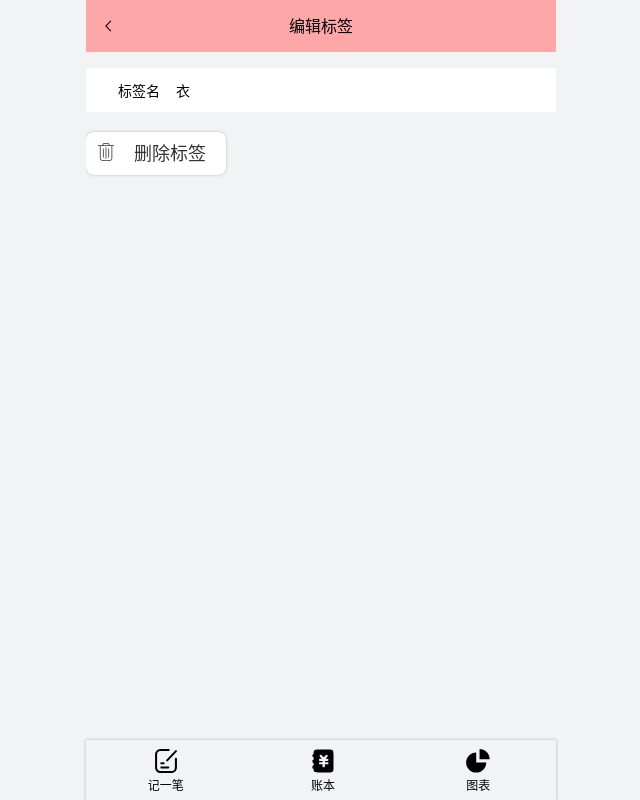
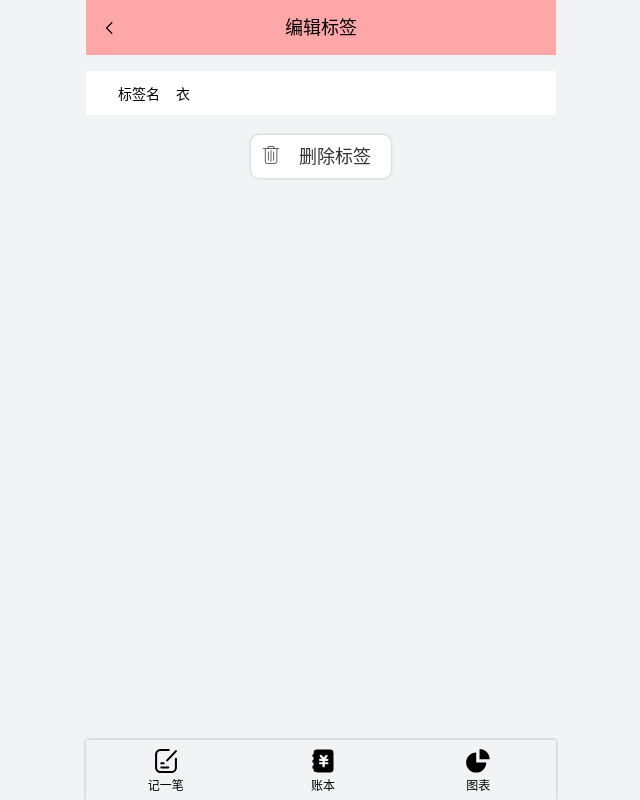
Before and after one commit to AzusaRin/AzusaRin-TomatoBilling-React-test, a React app: page /#/label/1 in a window 1280 px wide. Shown: the whole page, without its empty margins (319-959 px from the left). Built offline with nearby package versions, Linux system fonts and the light colour scheme.

Commit message:
编辑标签删除功能

```diff
--- a/src/useTags.tsx
+++ b/src/useTags.tsx
@@ -17,13 +17,19 @@ const useTags = () => {
     return result;
   };
   const updateTag = (id: number, obj: { name: string }) => {
-    const index = (id: number) => findTagIndex(id);
-    //深拷贝tags变成tagsClone
+    const index = findTagIndex(id);
     const tagsClone = JSON.parse(JSON.stringify(tags));
     tagsClone.splice(index, 1, {id: id, name: obj.name});
     setTags(tagsClone);
   };
-  return {tags, setTags, updateTag, findTagIndex};
+
+  const deleteTag = (id:number) =>{
+    const index = findTagIndex(id)
+    const tagsClone = JSON.parse(JSON.stringify(tags));
+    tagsClone.splice(index,1)
+    setTags(tagsClone)
+  }
+  return {tags, setTags, updateTag, findTagIndex,deleteTag};
 };
 
 export {useTags};
--- a/src/views/EditLabel.tsx
+++ b/src/views/EditLabel.tsx
@@ -15,20 +15,28 @@ const Header = styled.div`
   background: rgb(253, 167, 168);
   line-height: 20px;
   padding: 14px;
+  font-size: 18px;
 `;
 const InputWrapper = styled.div`
   background: white;
   padding: 0 16px;
   margin-top: 16px;
 `;
+const ButtonWrapper = styled.div`
+  display: flex;
+  justify-content: center;
+  align-items: center;
+`;
 
 type Params = {
   id: string
 }
 const EditLabel: React.FunctionComponent = () => {
-  const {tags, updateTag} = useTags();
-  let {id:idString} = useParams<Params>();
+  const {tags, updateTag, deleteTag} = useTags();
+  let {id: idString} = useParams<Params>();
   const tag = tags.filter(t => t.id === parseInt(idString!))[0];
+
+
   return (
     <LabelWrapper>
       <Main>
@@ -37,18 +45,25 @@ const EditLabel: React.FunctionComponent = () => {
           <span>编辑标签</span>
           <Icon/>
         </Header>
+        {tag ? <div>
           <InputWrapper>
             <Input label="标签名" type="text" placeholder="标签名" value={tag.name}
                    onChange={(event) => updateTag(tag.id, {name: event.target.value})}/>
           </InputWrapper>
-        <Button>
+          <ButtonWrapper>
+            <Button onClick={() => deleteTag(tag.id)}>
               <Icon name="deleteTag"/>
-          删除标签
+             <span>删除标签</span>
             </Button>
+          </ButtonWrapper>
+        </div> : <div>标签不存在</div>}
       </Main>
       <Nav/>
     </LabelWrapper>
+
+
   );
+
 };
 
 export {EditLabel};
```
Lines whose indentation alone changed are shown as unchanged.
